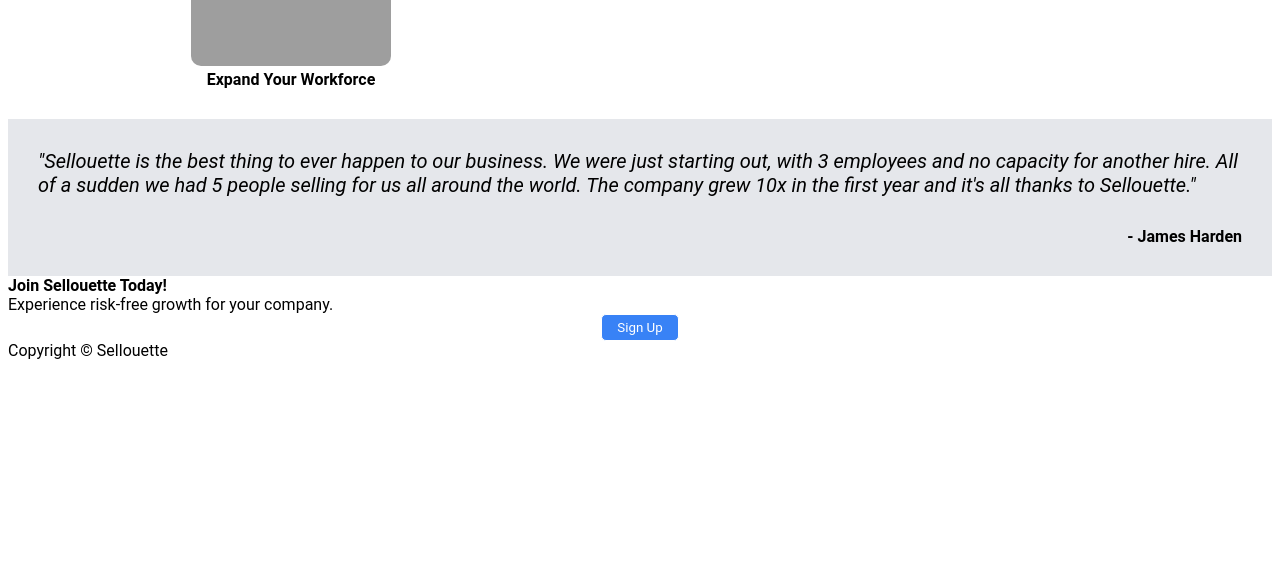
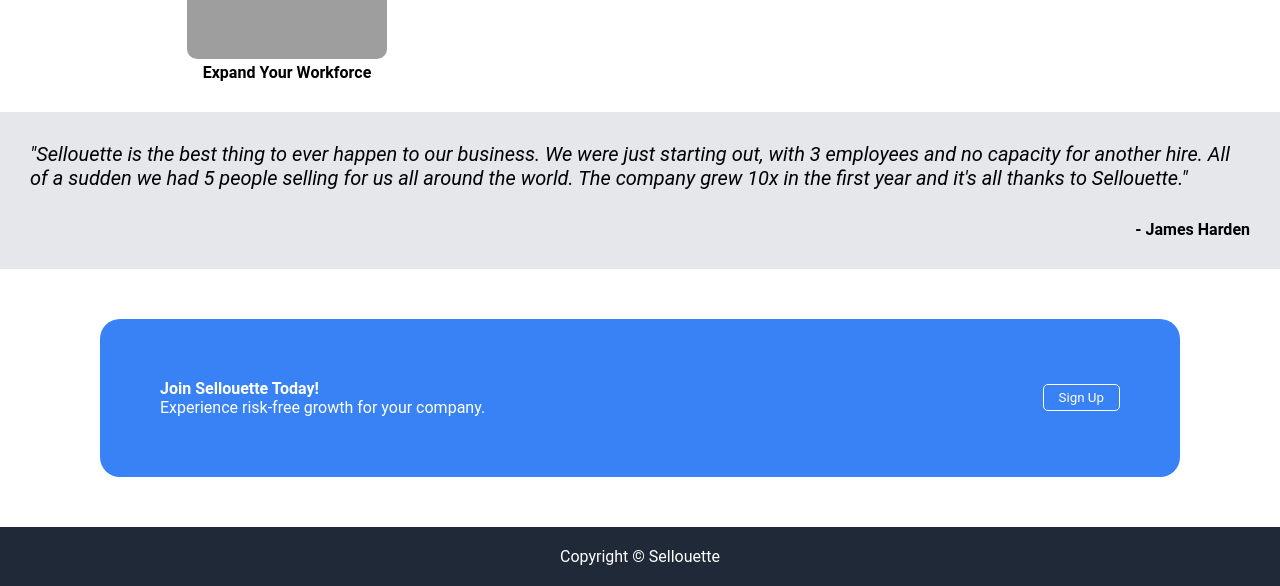
Before and after one commit to MrFerpz/landing-page, a plain HTML site: page index.html in a window 1280 px wide. Shown: the part 668-1254 px from the top of the page. Before the commit the page ends 1036 px from the top, so only its background shows below. Drawn offline with Linux system fonts and the light colour scheme; grey boxes are pictures that could not be loaded.

Commit message:
Finished! Pretty ugly but maybe I'll come back to it later on.

```diff
--- a/index.html
+++ b/index.html
@@ -47,18 +47,15 @@
     </div>
 
     <div class = "calltoaction">
-        <div class = "container_cta"
+        <div class = "container_cta">
             <div><b>Join Sellouette Today!</b></div>
             <div>Experience risk-free growth for your company.</div>
         </div>
-        <button class="button">Sign Up</button>
+        <button class="button button2">Sign Up</button>
+    </div>
 
     <div class = "footer">
         Copyright © Sellouette
     </div>
-    </div>
-
-
-    </div>
 </body>
 </html>
--- a/styles.css
+++ b/styles.css
@@ -1,5 +1,17 @@
 * {
     font-family: "Roboto", sans-serif;
+}
+
+body {
+    margin:0;
+}
+
+.container1 {
+    display: flex;
+    flex-direction: column;
+    align-items: center;
+    margin-right: 60px;
+    margin-left: 60px;
 }
 
 .header {
@@ -66,6 +78,32 @@
     font-weight: bold;
 }
 
+.calltoaction {
+    display: flex;
+    margin-top: 50px;
+    margin-bottom: 50px;
+    margin-left: 100px;
+    margin-right: 100px;
+    background-color: #3882f6;
+    padding: 60px;
+    color: white;
+    border-radius: 20px;
+    justify-content: space-between;
+}
+
+.button2.button {
+    justify-self: flex-end;
+}
+
+.footer {
+    display: flex;
+    justify-content: center;
+    background-color: #1F2937;
+    color: white;
+    padding: 20px;
+    margin: 0;
+}
+
 .heading1 {
     font-size: 24px;
     font-weight: extra-bold;
@@ -78,10 +116,8 @@
 
 .button {
     display: flex;
-    justify-content: center;
-    align-items: center;
-    margin-left: auto;
-    margin-right: auto;
+    justify-self: center;
+    align-self: center;
     background-color: #3882f6;
     color: white;
     border: solid white 1px;
@@ -90,6 +126,7 @@
     padding-right: 15px;
     padding-top: 5px;
     padding-bottom: 5px;
+    text-align: center;
 }
 
 .benefitimage {
```
